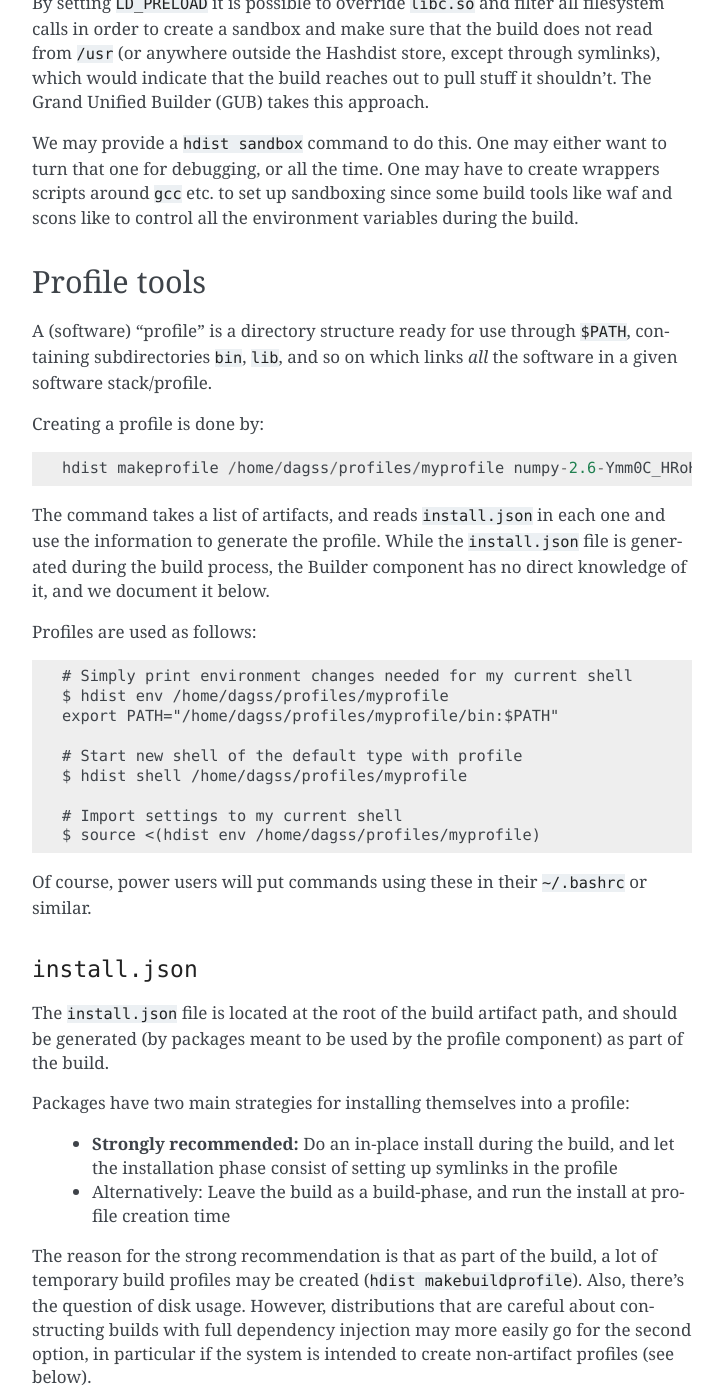
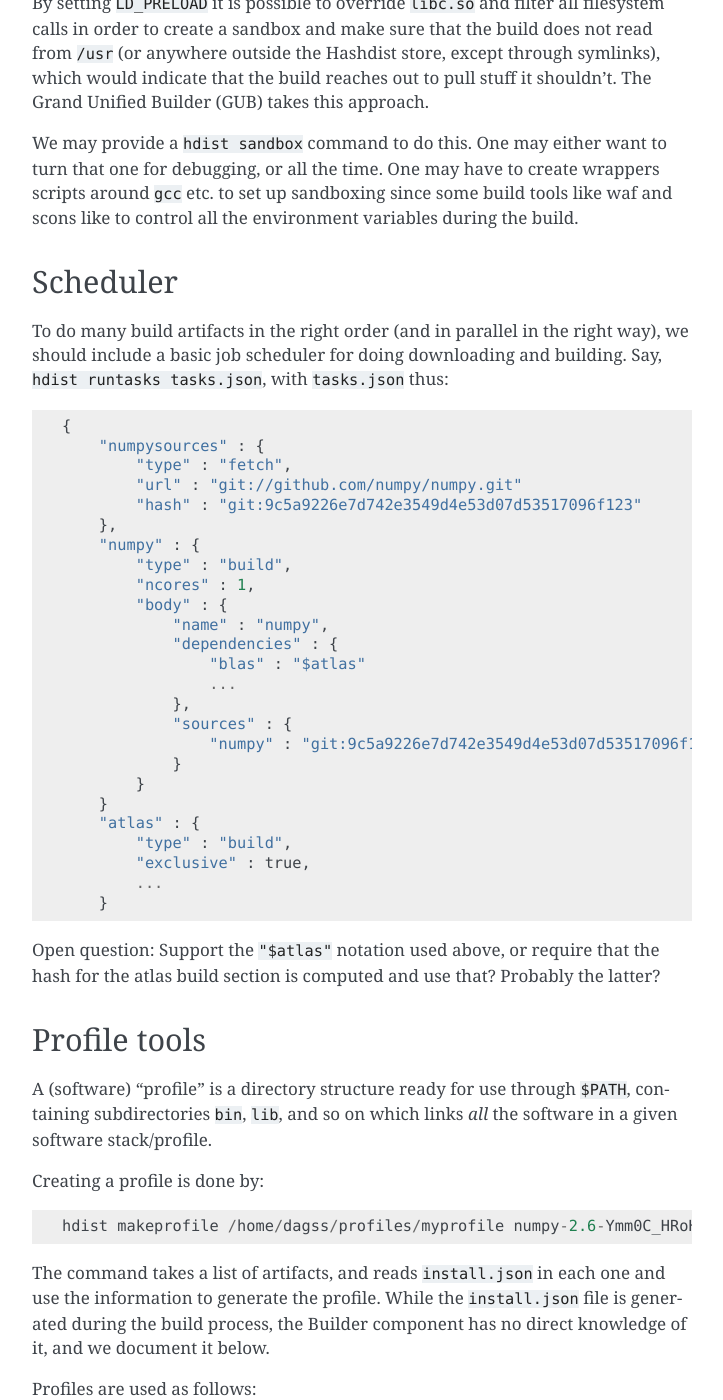
Before and after one commit to hashdist/hashdist, a Sphinx documentation site: the page built from doc/source/core.rst, in a window 1280 px wide and 1400 px high, scrolled down 4483 px. Shown: the whole window, without its empty margins (388-1111 px from the left). Built offline with Sphinx 7.4.7, drawn with Linux system fonts in a browser that asks for light colours.

Commit message:
DOC jot down some ideas on scheduler component

```diff
--- a/doc/source/core.rst
+++ b/doc/source/core.rst
@@ -235,6 +235,44 @@ some build tools like waf and scons like to control all the
 environment variables during the build.
 
 
+Scheduler
+---------
+
+To do many build artifacts in the right order (and in parallel in the
+right way), we should include a basic job scheduler for doing downloading
+and building. Say, ``hdist runtasks tasks.json``, with ``tasks.json`` thus::
+
+    {
+        "numpysources" : {
+            "type" : "fetch",
+            "url" : "git://github.com/numpy/numpy.git"
+            "hash" : "git:9c5a9226e7d742e3549d4e53d07d53517096f123"
+        },
+        "numpy" : {
+            "type" : "build",
+            "ncores" : 1,
+            "body" : {
+                "name" : "numpy",
+                "dependencies" : {
+                    "blas" : "$atlas"
+                    ...
+                },
+                "sources" : {
+                    "numpy" : "git:9c5a9226e7d742e3549d4e53d07d53517096f123"
+                }
+            }
+        }
+        "atlas" : {
+            "type" : "build",
+            "exclusive" : true,
+            ...
+        }
+
+Open question: Support the ``"$atlas"`` notation used above, or require
+that the hash for the atlas build section is computed and use that? Probably
+the latter?
+
+
 Profile tools
 -------------
 
```
